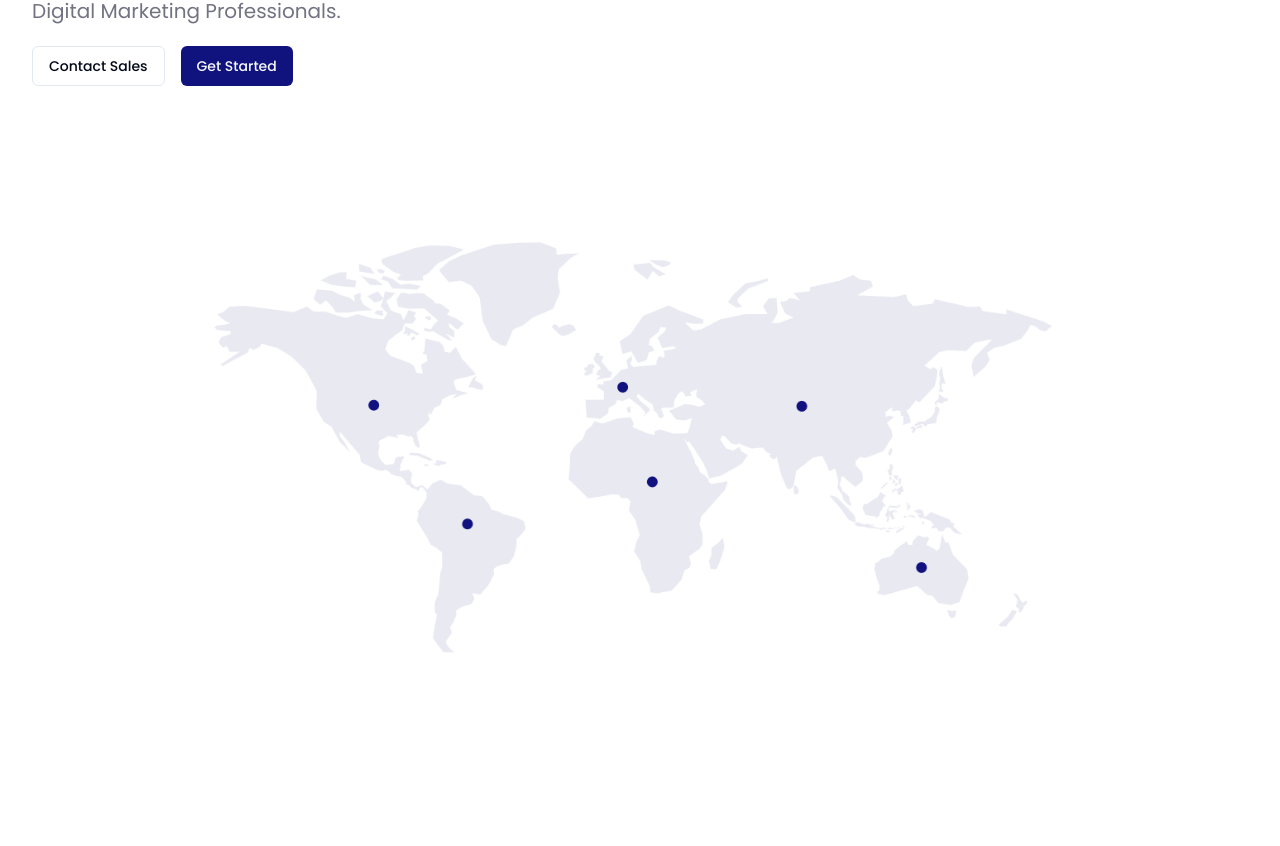
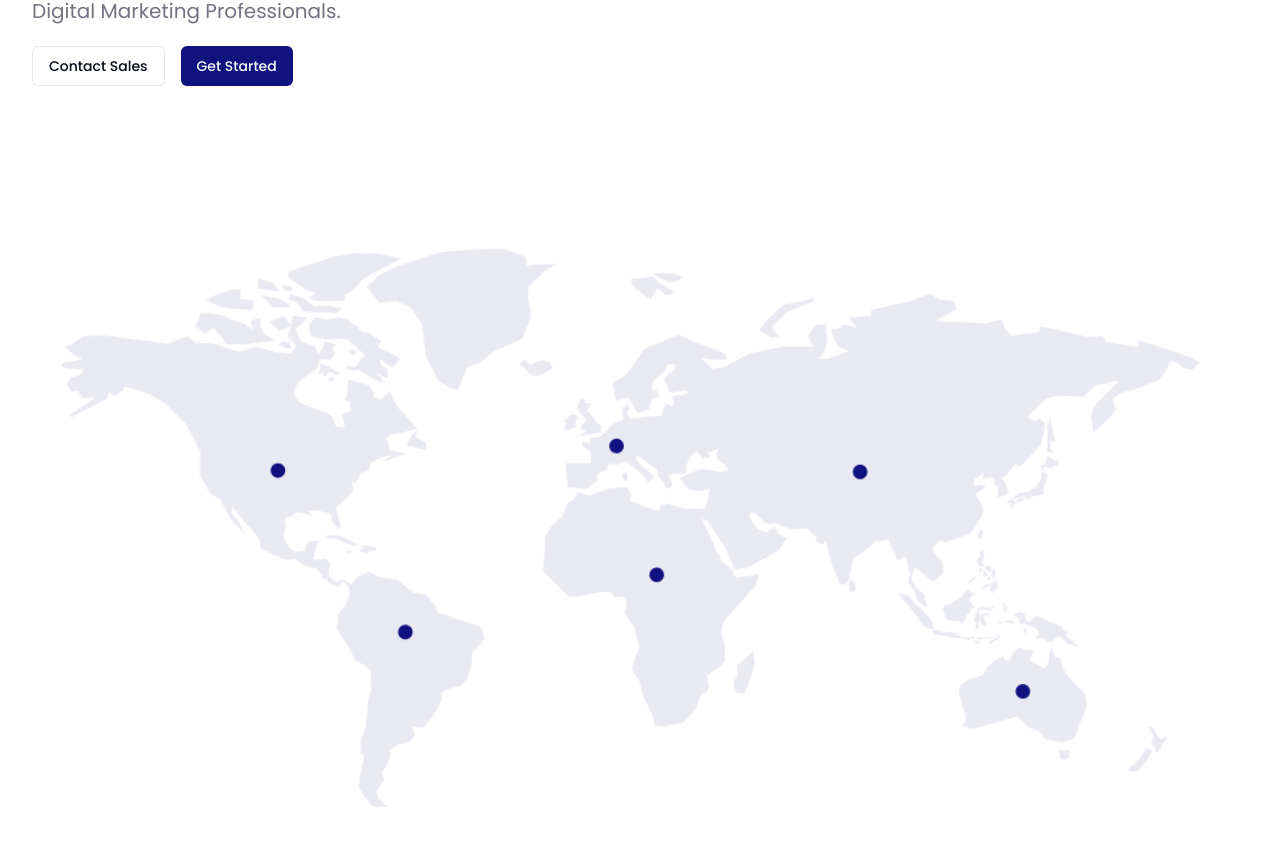
Before and after one commit to Saeed-Altout/portia, a Next.js app: page / in a window 1280 px wide. Shown: the part 434-1280 px from the top of the page. Before the commit the page ends 1160 px from the top, so only its background shows below. Built offline with nearby package versions, Linux system fonts and the light colour scheme.

Commit message:
update style map section.

```diff
--- a/app/(website)/(pages)/(home)/_components/map.tsx
+++ b/app/(website)/(pages)/(home)/_components/map.tsx
@@ -1,11 +1,16 @@
 import Image from "next/image";
-
-import { mapLg } from "@/app/(website)/assets/images";
 
 export const Map = () => {
   return (
-    <section className="container-section pt-10 md:h-[600px]">
-      <Image src={mapLg} alt="Map" className="w-full h-full object-contain" />
+    <section className="max-container">
+      <div className="relative h-[250px] md:h-[450px] lg:h-[800px]">
+        <Image
+          src="/images/map.png"
+          alt="Map"
+          className="w-full h-full object-contain"
+          fill
+        />
+      </div>
     </section>
   );
 };
```
Also changed, not shown: public/images/map.png (added).
